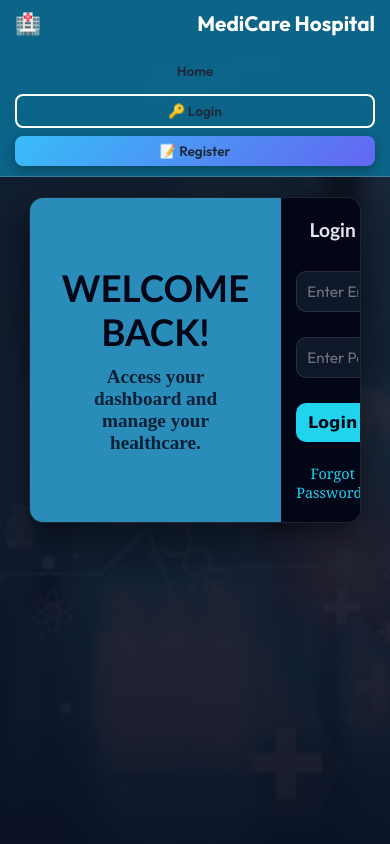
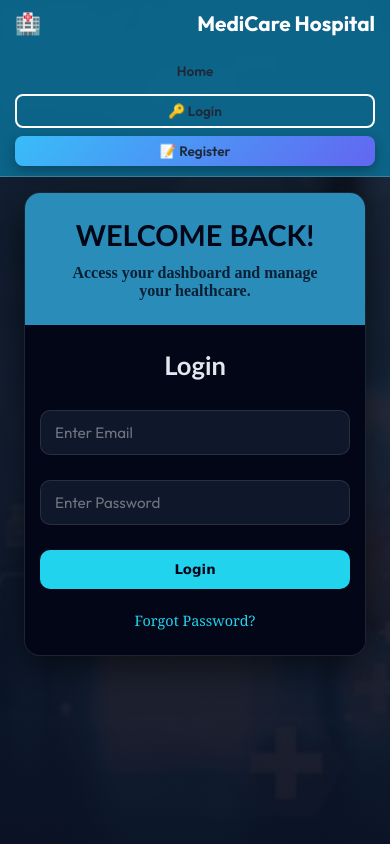
Before and after one commit to DarlaNavitha/Hospital-Management-System, a React (Vite) app in the folder frontend/: page /#/Login in a window 390 px wide. Shown: the top 844 px of the page. Built offline with nearby package versions, Linux system fonts and the light colour scheme.

Commit message:
update login styles

```diff
--- a/frontend/src/styles/login.css
+++ b/frontend/src/styles/login.css
@@ -167,69 +167,64 @@
 }
 
 /* ===== RESPONSIVE ===== */
-/* ===== MOBILE ENHANCEMENTS ===== */
+/* ===== MOBILE FIX (IMPORTANT) ===== */
+/* ===== MOBILE FIX ===== */
 @media (max-width: 768px) {
 
     .login-page {
-        padding: 20px;
-        align-items: flex-start; /* prevents overflow on small screens */
+        padding: 15px;
+        align-items: flex-start;
     }
 
     .login-container {
+        flex-direction: column;
+        height: auto;
         width: 100%;
-        height: auto;
-        border-radius: 14px;
     }
 
-    /* RIGHT PANEL */
+    /* SHOW WELCOME AT TOP */
+    .login-left {
+        display: flex;
+        width: 100%;
+        padding: 25px 15px;
+        justify-content: center;
+        align-items: center;
+    }
+
+    .left-content {
+        text-align: center;
+        align-items: center;
+    }
+
+    .login-left h2 {
+        font-size: 1.8rem;
+    }
+
+    .login-left p {
+        font-size: 1rem;
+    }
+
+    /* LOGIN FORM AT BOTTOM */
     .login-right {
-        padding: 25px 20px;
+        width: 100%;
+        padding: 25px 15px;
     }
 
     .login-right h2 {
-        font-size: 1.4rem;
         text-align: center;
     }
 
-    /* INPUTS */
-    .login-right input {
+    .login-right input,
+    .login-right button {
         width: 100%;
-        font-size: 0.95rem;
     }
 
-    /* BUTTON */
-    .login-right button {
-        width: 100%;
-        font-size: 1rem;
-    }
-
-    /* ERROR */
     .error {
         text-align: center;
     }
 
-    /* FORGOT LINK */
     .forgot {
+        text-align: center;
         font-size: 0.9rem;
     }
 }
-
-/* EXTRA SMALL DEVICES */
-@media (max-width: 480px) {
-
-    .login-right {
-        padding: 20px 15px;
-    }
-
-    .login-right h2 {
-        font-size: 1.2rem;
-    }
-
-    .login-right input {
-        padding: 10px;
-    }
-
-    .login-right button {
-        padding: 10px;
-    }
-}
```
